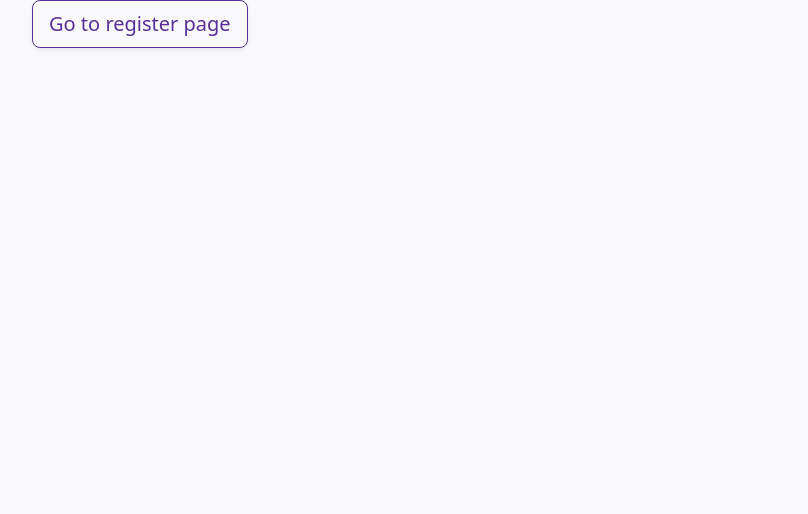
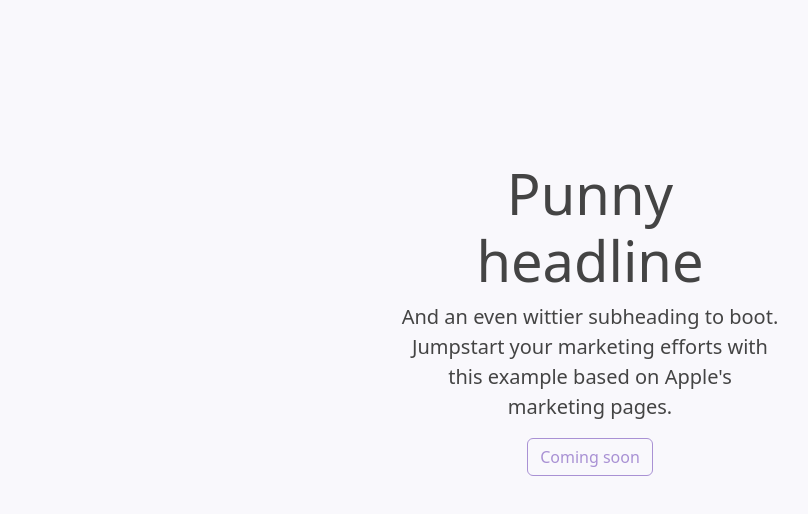
Before and after one commit to celr00/Womix, an Angular app in the folder client/: page / in a window 1280 px wide. Shown: the top 514 px of the page, without its empty margins (50-858 px from the left). Built offline with nearby package versions, Linux system fonts and the light colour scheme; a small style sheet from the web is missing.

Commit message:
Landing Module Updated With Login Component

```diff
--- a/client/src/app/landing/landing-routing.module.ts
+++ b/client/src/app/landing/landing-routing.module.ts
@@ -2,10 +2,12 @@
 import { RouterModule, Routes } from '@angular/router';
 import { RegisterComponent } from './register/register.component';
 import { LandingComponent } from './landing.component';
+import { LoginComponent } from './login/login.component';
 
 const routes: Routes = [
   {path: '', component: LandingComponent },
-  {path: 'register', component: RegisterComponent },
+  {path: 'sign-up', component: RegisterComponent },
+  {path: 'sign-in', component: LoginComponent },
 ];
 
 @NgModule({
--- a/client/src/app/landing/landing.component.html
+++ b/client/src/app/landing/landing.component.html
@@ -1,4 +1,10 @@
-<div class="container">
-  <a routerLink="/register" routerLinkActive="active" class="button btn btn-outline-primary shadow-sm btn-lg">Go to register page</a>
-  <router-outlet></router-outlet>
+<div class="position-relative overflow-hidden p-3 p-md-5 m-md-3 text-center bg-light">
+  <div class="col-md-5 p-lg-5 mx-auto my-5">
+    <h1 class="display-4 fw-normal">Punny headline</h1>
+    <p class="lead fw-normal">And an even wittier subheading to boot. Jumpstart your marketing efforts with this example
+      based on Apple's marketing pages.</p>
+    <a class="btn btn-outline-secondary" routerLink="/">Coming soon</a>
+  </div>
+  <div class="product-device shadow-sm d-none d-md-block"></div>
+  <div class="product-device product-device-2 shadow-sm d-none d-md-block"></div>
 </div>
--- a/client/src/app/landing/landing.module.ts
+++ b/client/src/app/landing/landing.module.ts
@@ -6,12 +6,14 @@
 import { RegisterComponent } from './register/register.component';
 import { CoreModule } from '../core/core.module';
 import { SharedModule } from '../shared/shared.module';
+import { LoginComponent } from './login/login.component';
 
 
 @NgModule({
   declarations: [
     LandingComponent,
-    RegisterComponent
+    RegisterComponent,
+    LoginComponent
   ],
   imports: [
     CommonModule,
```
